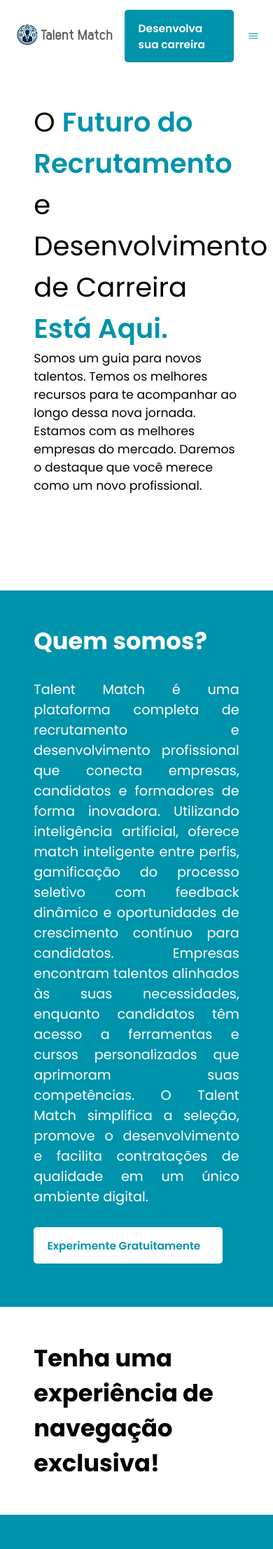
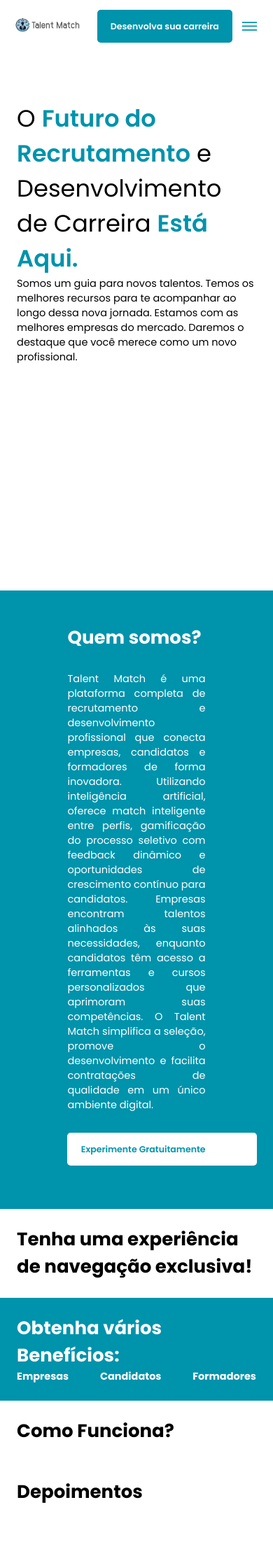
Before and after one commit to Jodelf1/TalentLink, a PHP site: page / in a window 390 px wide. Shown: the top 2214 px of the page at 70% size. After the commit the page ends 2148 px from the top, so only its background shows below. Run offline with PHP 8.4, Linux system fonts and the light colour scheme.

Commit message:
style: ajustando tamanho

```diff
--- a/assets/css/MediaQ.css
+++ b/assets/css/MediaQ.css
@@ -15,7 +15,7 @@
         overflow: hidden;
     }
     .container{
-        padding: 5rem;
+        padding: 2.5rem;
         height: auto;
     }
 
@@ -29,18 +29,28 @@
         color: var(--primary-color);
         font-size: 3rem;
     }
+    .home-header .button-area{
+        gap: 1rem;
+    }
+    .logo-container{width: 30%;}
+    .logo-container img{
+        width: 100%;
+    }
 
     /*Hero*/
 
     .hero-section{
         align-items: flex-start;
-        padding: 15rem 5rem 0;
+        padding: 15rem 2.5rem 0;
         height: 100vh;
         position: relative;
     }
 
     .hero-text h1{
-        font-size: 4rem;
+        font-size: 3.5rem;
+    }
+    .hero-text p{
+        font-size: 1.5rem;
     }
     .hero-text{
         width: 100%;
@@ -48,4 +58,7 @@
     .quem-somos section{
         width: 100%;
     }
+    .body-text{
+        font-size: 1.5rem;
+    }
 }
--- a/assets/css/object.css
+++ b/assets/css/object.css
@@ -1,6 +1,6 @@
 .button{
     padding: 1.5rem 2rem;
-    font-size: 1.6rem;
+    font-size: 1.3rem;
     color: var(--white-color);
     background-color: var(--primary-color);
     border-radius: 0.5rem;
@@ -15,7 +15,7 @@
 
 .button-outline{
     padding: 1.5rem 2rem;
-    font-size: 1.6rem;
+    font-size: 1.3rem;
     color: var(--primary-color);
     border: solid 0.3rem var(--primary-color);
     border-radius: 0.5rem;
@@ -31,7 +31,7 @@
 }
 
 .title{
-    font-size: 4.8rem;
+    font-size: 3.5rem;
 }
 
 .body-text{
@@ -46,6 +46,6 @@
 
 @media screen and (max-width: 768px) {
     .title{
-        font-size: 3.5rem;
+        font-size: 2.7rem;
     }
 }
--- a/assets/css/root.css
+++ b/assets/css/root.css
@@ -33,7 +33,7 @@
 .container {
     width: 100%;
     height: 100vh;
-    padding: 17rem 10rem;
+    padding: 10rem;
 }
 
 .content{
--- a/assets/css/style.css
+++ b/assets/css/style.css
@@ -21,14 +21,11 @@
     padding: 2.5rem 6rem;
 }
 
-.home-header{
-
-}
 .menu{
     gap: 2rem;
 }
 .menu a{
-    font-size: 1.6rem;
+    font-size: 1.3rem;
     font-weight: 500;
     color: var(--dark-color);
 }
@@ -66,7 +63,7 @@
     width: 50%;
 }
 .hero-image{
-    width: 73rem;
+    width: 60rem;
     position: absolute;
     bottom: 0;
     right: 6rem;
@@ -81,6 +78,7 @@
 
 .quem-somos{
     height: auto;
+    padding: 5rem 10rem;
 }
 
 .quem-somos section{
--- a/index.html
+++ b/index.html
@@ -52,7 +52,7 @@
              </section>
              <img src="assets/img/hero-image.png" alt="" class="hero-image hide-mobile">
         </section>
-        <section class="quem-somos container blue-zone">
+        <section class="quem-somos blue-zone">
             <section class="flex col j-between">
                 <h1 class="title">Quem somos?</h1>
                 <p class="body-text">
```
